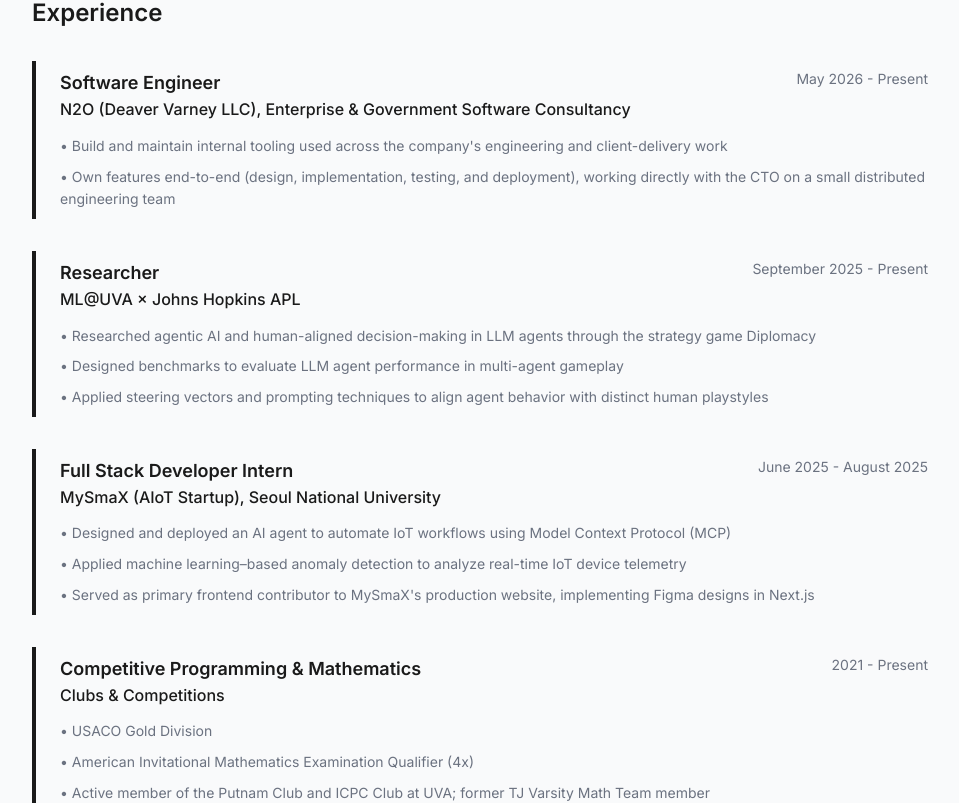
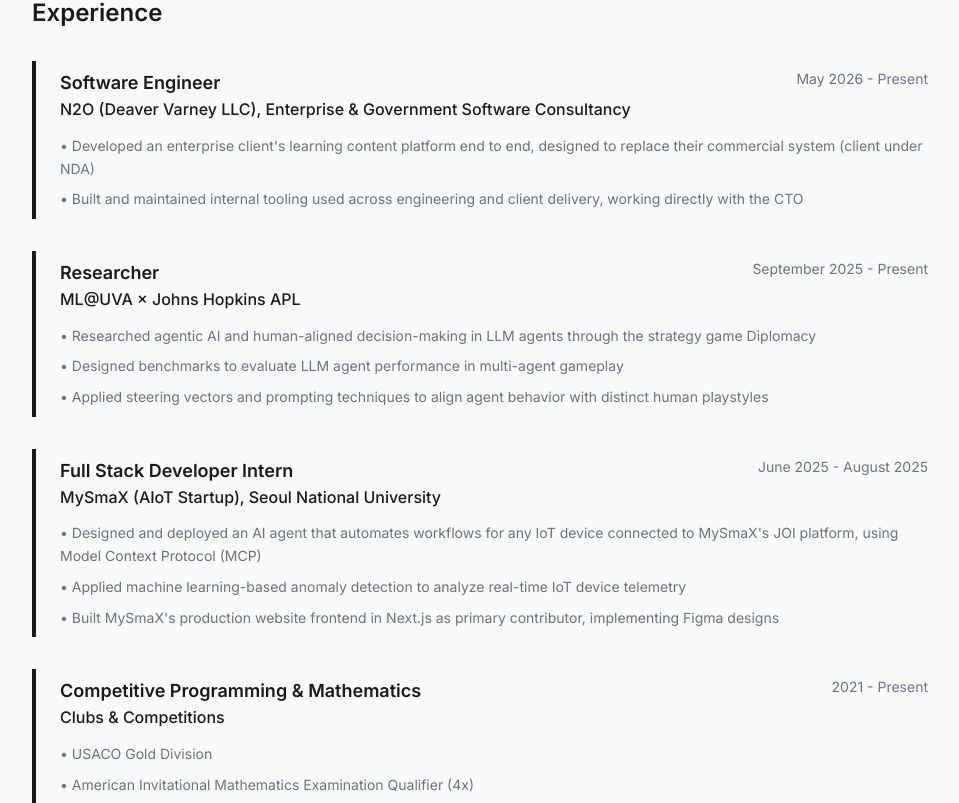
Before and after one commit to bestsemper/website, a Next.js app: page / in a window 1280 px wide. Shown: the part 1358-2161 px from the top of the page, without its empty margins (160-1119 px from the left). Built offline with nearby package versions, Linux system fonts and the light colour scheme.

Commit message:
sync resume rewrite: N2O platform work, MySmaX and ski project bullets, updated PDF

```diff
--- a/data/resume.ts
+++ b/data/resume.ts
@@ -47,8 +47,8 @@
     location: "Remote",
     period: "May 2026 - Present",
     description: [
-      "Build and maintain internal tooling used across the company's engineering and client-delivery work",
-      "Own features end-to-end (design, implementation, testing, and deployment), working directly with the CTO on a small distributed engineering team",
+      "Developed an enterprise client's learning content platform end to end, designed to replace their commercial system (client under NDA)",
+      "Built and maintained internal tooling used across engineering and client delivery, working directly with the CTO",
     ],
   },
   {
@@ -68,9 +68,9 @@
     location: "Seoul, South Korea",
     period: "June 2025 - August 2025",
     description: [
-      "Designed and deployed an AI agent to automate IoT workflows using Model Context Protocol (MCP)",
-      "Applied machine learning–based anomaly detection to analyze real-time IoT device telemetry",
-      "Served as primary frontend contributor to MySmaX's production website, implementing Figma designs in Next.js",
+      "Designed and deployed an AI agent that automates workflows for any IoT device connected to MySmaX's JOI platform, using Model Context Protocol (MCP)",
+      "Applied machine learning-based anomaly detection to analyze real-time IoT device telemetry",
+      "Built MySmaX's production website frontend in Next.js as primary contributor, implementing Figma designs",
     ],
   },
   {
@@ -140,9 +140,9 @@
     description: "Deep neural network using CNNs to provide ski racers with quantitative feedback from video analysis.",
     technologies: ["Python", "YOLO", "PyTorch", "CNNs"],
     highlights: [
-      "Built a deep neural network using CNNs to give ski racers quantitative feedback from a video",
-      "Used computer vision models to analyze videos and extract skiers' pose data",
-      "Achieved results that consistently aligned with real race performances",
+      "Built a CNN-based computer vision pipeline that extracts skiers' pose data from race videos to give technique feedback",
+      "Validated the model against real races, showing technique scores correlated with finish times",
+      "Documented the pipeline and results in a TJHSST senior research paper",
     ],
     github: "https://github.com/bestsemper/ski-racing-video-analysis",
     period: "August 2024 - May 2025",
```
Also changed, not shown: 1 other file (tests, documents, lock files or other folders).
